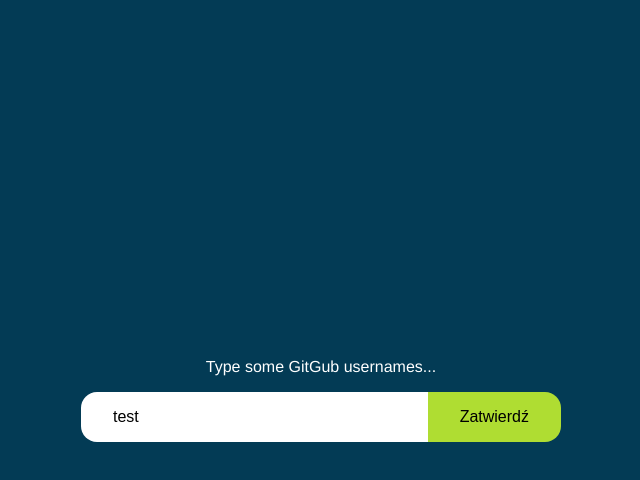
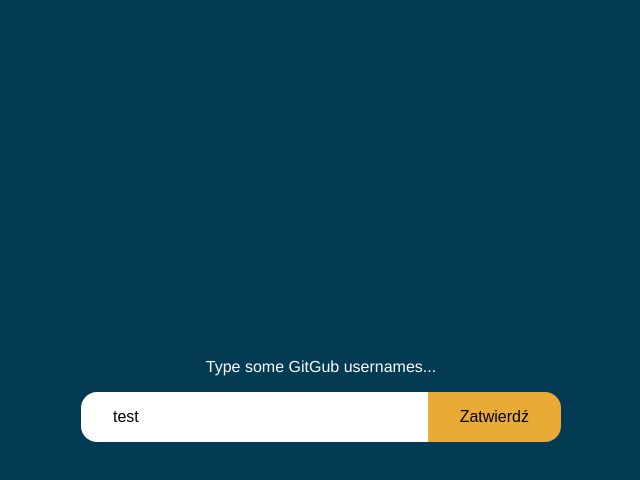
Before and after one commit to jpolskicom/recruitment-task-2021, a Vue app: page / in a window 1280 px wide. In both pictures the pointer is over the button "Zatwierdź". Shown: the top 480 px of the page, without its empty margins (319-959 px from the left). Built offline with nearby package versions, Linux system fonts and the light colour scheme.

Commit message:
SearchField component add more styles...

```diff
--- a/src/components/SearchField.vue
+++ b/src/components/SearchField.vue
@@ -80,6 +80,8 @@ export default {
     background-color: rgb(133, 167, 39);
     font-size: 1rem;
     border: 0;
+    cursor: pointer;
+
     @media (min-width: 780px) {
       border-top-right-radius: 1rem;
       border-bottom-right-radius: 1rem;
@@ -88,6 +90,9 @@ export default {
     &--active {
       background-color: rgb(175, 221, 50);
     }
+    &:hover {
+      background-color: rgb(233, 170, 54);
+    }
   }
 }
 </style>
```
